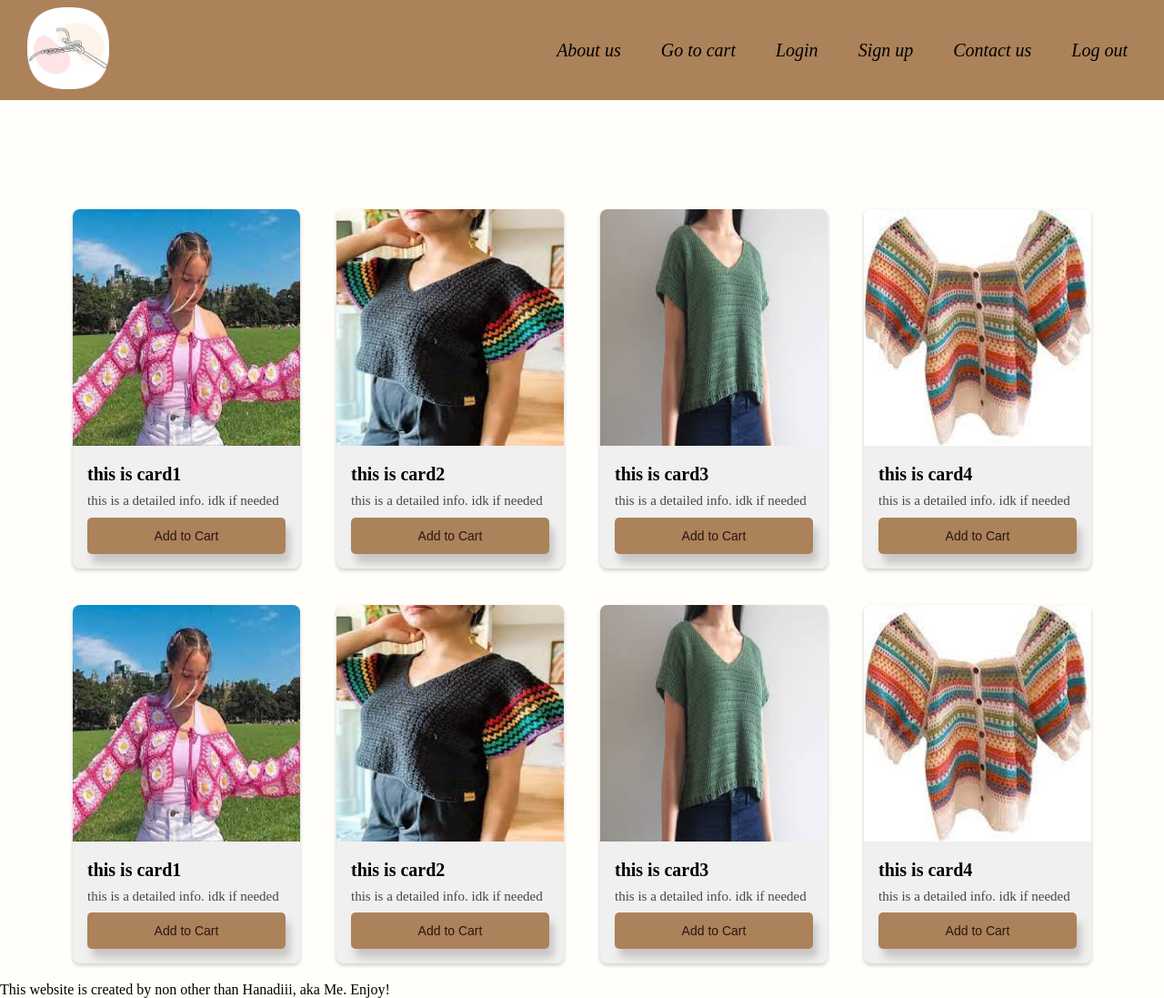
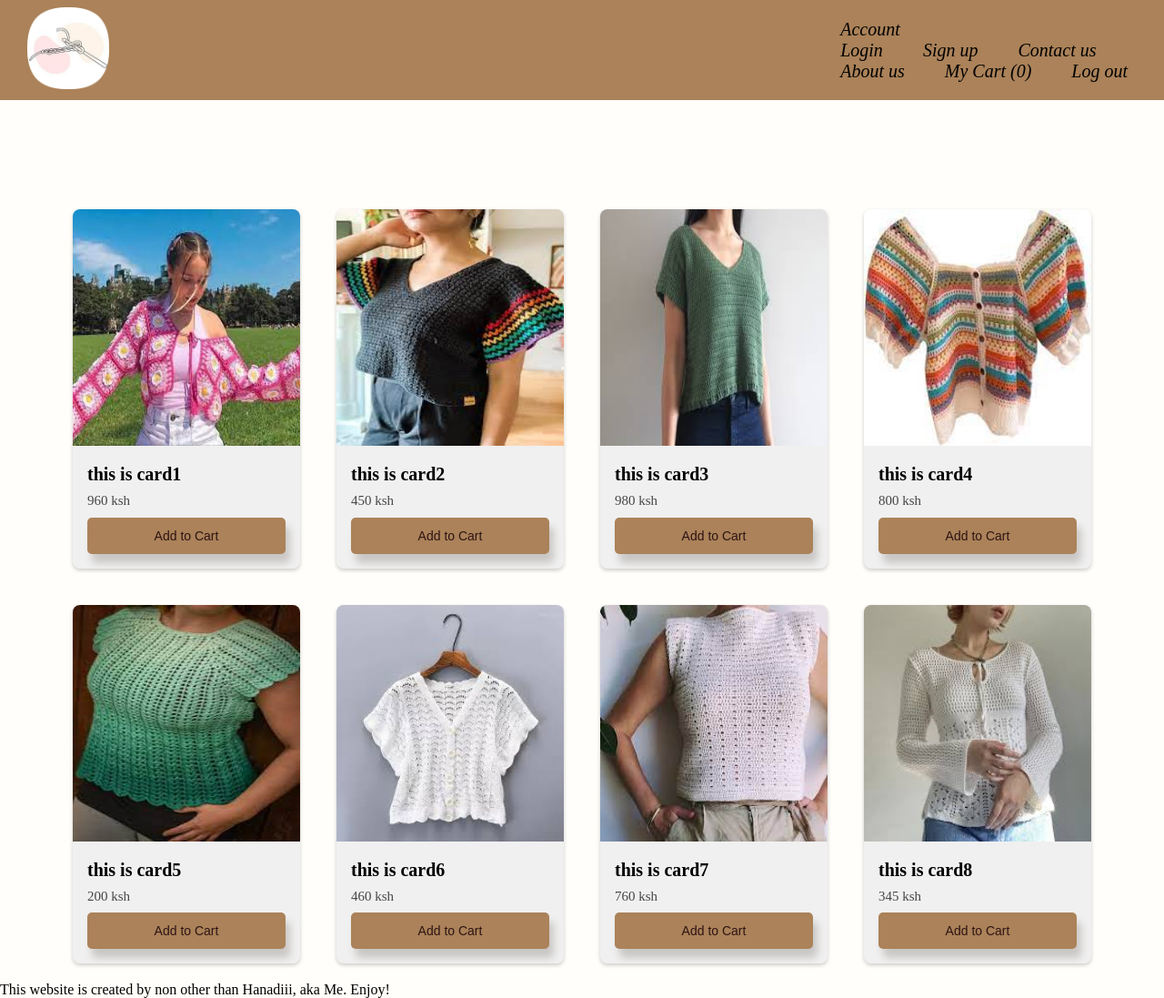
Before and after one commit to HanadiJarwan11/Crochetstore, a PHP site: page / in a window 1280 px wide. Shown: the whole page at 91% size. Run offline with PHP 8.4, Linux system fonts and the light colour scheme.

Commit message:
index added

```diff
--- a/index.php
+++ b/index.php
@@ -1,9 +1,14 @@
-<!-- <?php
-//     session_start();
-//    if (!isset($_SESSION["user"])){
-//         header("Location: Login.php");
-//    }
-    ?> -->
+ <?php
+     session_start();
+//     if (!isset($_SESSION["user"])){
+//          header("Location: Login.php");
+//     }
+// else {echo '<script> alert ("logged in congrats") </script>'};
+
+// if (isset($_SESSION ['Login']))
+// {echo "welcome user "; }
+?>
+
 
 <!DOCTYPE html>
 <html lang="en">
@@ -16,7 +21,7 @@
 </head>
 <body>
 
-<form action="index.php" method="post">
+<form action="index.php" method="POST">
     <div class="header">
         <ul class="logo">
         <li><a class="yarnpic" href="#" > <img src="./images/yarn2.png" alt="yarn hook"></a></li>
@@ -30,11 +35,26 @@
 
     <ul>
         <div class="nav">
-        <li><a href="#">About us</a></li>
-        <li><a href="#">Go to cart</a></li>
+            <div class="dropdown">
+            <li><a href="#">Account</a></li>
+
+            <div class="dropdown_content">
                 <li><a href="Login.php">Login</a></li>
                 <li><a href="register.php">Sign up</a></li>
                 <li><a href="#">Contact us</a></li>
+            </div>
+            </div>
+            <li><a href="#">About us</a></li>
+            <!-- add the log in, sign up, and contact us in accounts -->
+            <?php
+            $count = 0;
+            if (isset($_SESSION['myCart']))
+                {
+                    $count = count($_SESSION['myCart']);
+                }
+            ?>
+            <li><a href="myCart.php">My Cart (<?php echo $count;?>)</a></li>
+
             <li><a href="Logout.php">Log out</a></li>
 
         </div>
@@ -45,90 +65,116 @@
 
 
 <div class="card_container">
+
+    <form action="cart_manage.php" method="POST">
     <div class="card">
         <img src="./images/shirt1.jpeg" alt="">
         <div class="card_info">
             <h4>this is card1</h4>
-            <p>this is a detailed info. idk if needed</p>
-            <button class="buy">Add to Cart</button>
+            <p>960 ksh</p>
+            <button type="submit" name="add_to_cart" class="buy">Add to Cart</button>
+            <input type="hidden" name="Item_name" value="Card 1">
+            <input type="hidden" name="Item_value" value="960">
         </div>
     </div>
+    </form>
 
+        <form action="cart_manage.php" method="POST">
             <div class="card">
                 <img src="./images/shirt2.jpeg" alt="">
                 <div class="card_info">
                     <h4>this is card2</h4>
-            <p>this is a detailed info. idk if needed</p>
-            <button class="buy">Add to Cart</button>
+                    <p>450 ksh</p>
+                    <button type="submit" name="add_to_cart" class="buy">Add to Cart</button>
+                    <input type="hidden" name="Item_name" value="Card 2">
+                    <input type="hidden" name="Item_value" value="450">
                 </div>
             </div>
+    </form>
 
+    <form action="cart_manage.php" method="POST">
         <div class="card">
             <img src="./images/shirt3.jpeg" alt="">
                 <div class="card_info">
                 <h4>this is card3</h4>
-            <p>this is a detailed info. idk if needed</p>
-            <button class="buy">Add to Cart</button>
+                <p>980 ksh</p>
+                <button type="submit" name="add_to_cart" class="buy">Add to Cart</button>
+                <input type="hidden" name="Item_name" value="Card 3">
+                <input type="hidden" name="Item_value" value="980">
+
             </div>
         </div>
+        </form>
 
+    <form action="cart_manage.php" method="POST">
         <div class="card">
             <img src="./images/shirt4.jpeg" alt="">
             <div class="card_info">
                 <h4>this is card4</h4>
-            <p>this is a detailed info. idk if needed</p>
-            <button class="buy">Add to Cart</button>
+                <p>800 ksh</p>
+                <button type="submit" name="add_to_cart" class="buy">Add to Cart</button>
+                <input type="hidden" name="Item_name" value="Card 4">
+                <input type="hidden" name="Item_value" value="800">
+            </div>
+        </div>
+    </form>
+
+    <form action="cart_manage.php" method="POST">
+    <div class="card">
+        <img src="./images/shirt5.jpeg" alt="">
+        <div class="card_info">
+            <h4>this is card5</h4>
+            <p>200 ksh</p>
+            <button type="submit" name="add_to_cart" class="buy">Add to Cart</button>
+            <input type="hidden" name="Item_name" value="Card 5">
+            <input type="hidden" name="Item_value" value="200">
+        </div>
+    </div>
+    </form>
+
+    <form action="cart_manage.php" method="POST">
+    <div class="card">
+        <img src="./images/shirt6.jpeg" alt="">
+        <div class="card_info">
+            <h4>this is card6</h4>
+            <p>460 ksh</p>
+            <button type="submit" name="add_to_cart" class="buy">Add to Cart</button>
+            <input type="hidden" name="Item_name" value="Card 6">
+            <input type="hidden" name="Item_value" value="460">
+        </div>
+    </div>
+    </form>
+
+    <form action="cart_manage.php" method="POST">
+    <div class="card">
+        <img src="./images/shirt7.jpeg" alt="">
+        <div class="card_info">
+            <h4>this is card7</h4>
+            <p>760 ksh</p>
+            <button type="submit" name="add_to_cart" class="buy">Add to Cart</button>
+            <input type="hidden" name="Item_name" value="Card 7">
+            <input type="hidden" name="Item_value" value="760">
+        </div>
+    </div>
+    </form>
+
+    <form action="cart_manage.php" method="POST">
+    <div class="card">
+        <img src="./images/shirt8.jpeg" alt="">
+        <div class="card_info">
+            <h4>this is card8</h4>
+            <p>345 ksh</p>
+            <button type="submit" name="add_to_cart" class="buy">Add to Cart</button>
+            <input type="hidden" name="Item_name" value="Card 8">
+            <input type="hidden" name="Item_value" value="345">
         </div>
     </div>
 
-    <div class="card">
-        <img src="./images/shirt1.jpeg" alt="">
-        <div class="card_info">
-            <h4>this is card1</h4>
-            <p>this is a detailed info. idk if needed</p>
-            <button class="buy">Add to Cart</button>
-        </div>
-    </div>
-
-    <div class="card">
-        <img src="./images/shirt2.jpeg" alt="">
-        <div class="card_info">
-            <h4>this is card2</h4>
-            <p>this is a detailed info. idk if needed</p>
-            <button class="buy">Add to Cart</button>
-        </div>
-    </div>
-
-    <div class="card">
-        <img src="./images/shirt3.jpeg" alt="">
-        <div class="card_info">
-            <h4>this is card3</h4>
-            <p>this is a detailed info. idk if needed</p>
-            <button class="buy">Add to Cart</button>
-        </div>
-    </div>
-
-    <div class="card">
-        <img src="./images/shirt4.jpeg" alt="">
-        <div class="card_info">
-            <h4>this is card4</h4>
-            <p>this is a detailed info. idk if needed</p>
-            <button class="buy">Add to Cart</button>
-        </div>
-    </div>
-
-    <!-- <?php
-echo '<script> alert ("logged in congrats") </script>';
-
-?>
-    -->
 
 </div>
 
 
 <footer>This website is created by non other than Hanadiii, aka Me. Enjoy!</footer>
-
-</form>
 
 <script>
 //     function myFunction() {
```
Lines whose indentation alone changed are shown as unchanged.
